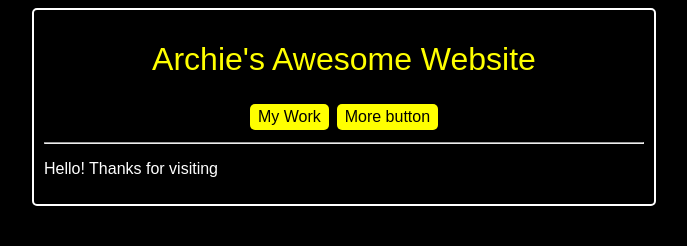
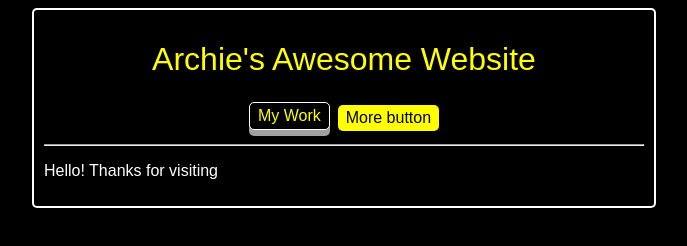
Before and after one commit to TotallyKenzo/epicwebsite, a website: page index.html in a window 1280 px wide. In both pictures the pointer is over the button "My Work". Shown: the whole page, without its empty margins (296-983 px from the left). Drawn offline with Linux system fonts and the light colour scheme; a web font is replaced by a local one.

Commit message:
Added cool button effect

```diff
--- a/index.css
+++ b/index.css
@@ -40,7 +40,17 @@ p {
     font-family: "pf-videotext", sans-serif;
     font-weight: 400;
     font-style: normal;
+    transition: 0.2s;
+}
+
+.primary-button:hover {
+    background-color: black;
+    color: yellow;
+    transform: translateY(-2px);
+    border: 1px solid white;
+    box-shadow: 0 6px rgba(255, 255, 255, 0.623);
 }
 
 nav {
     text-align: center;
+}
```
